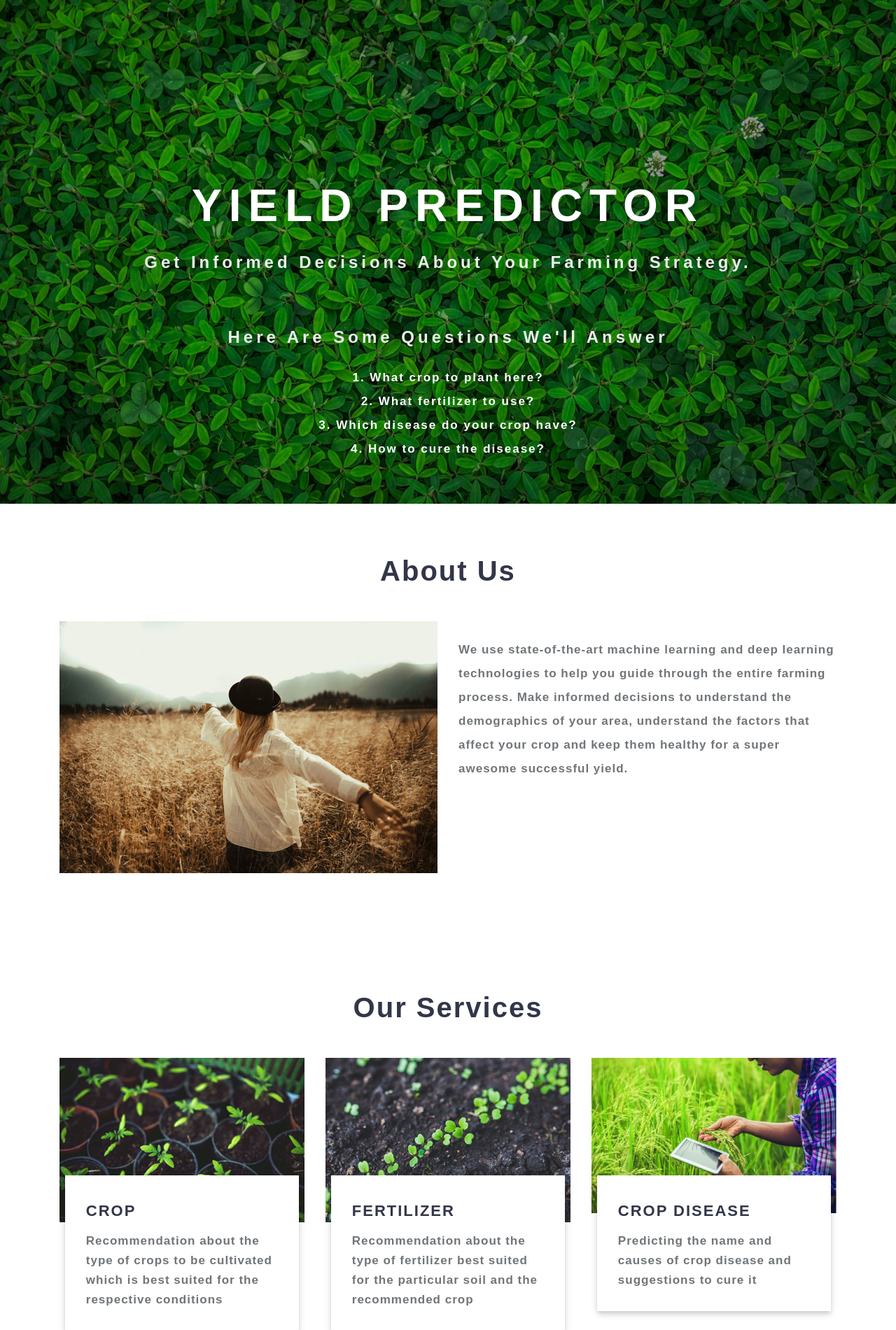
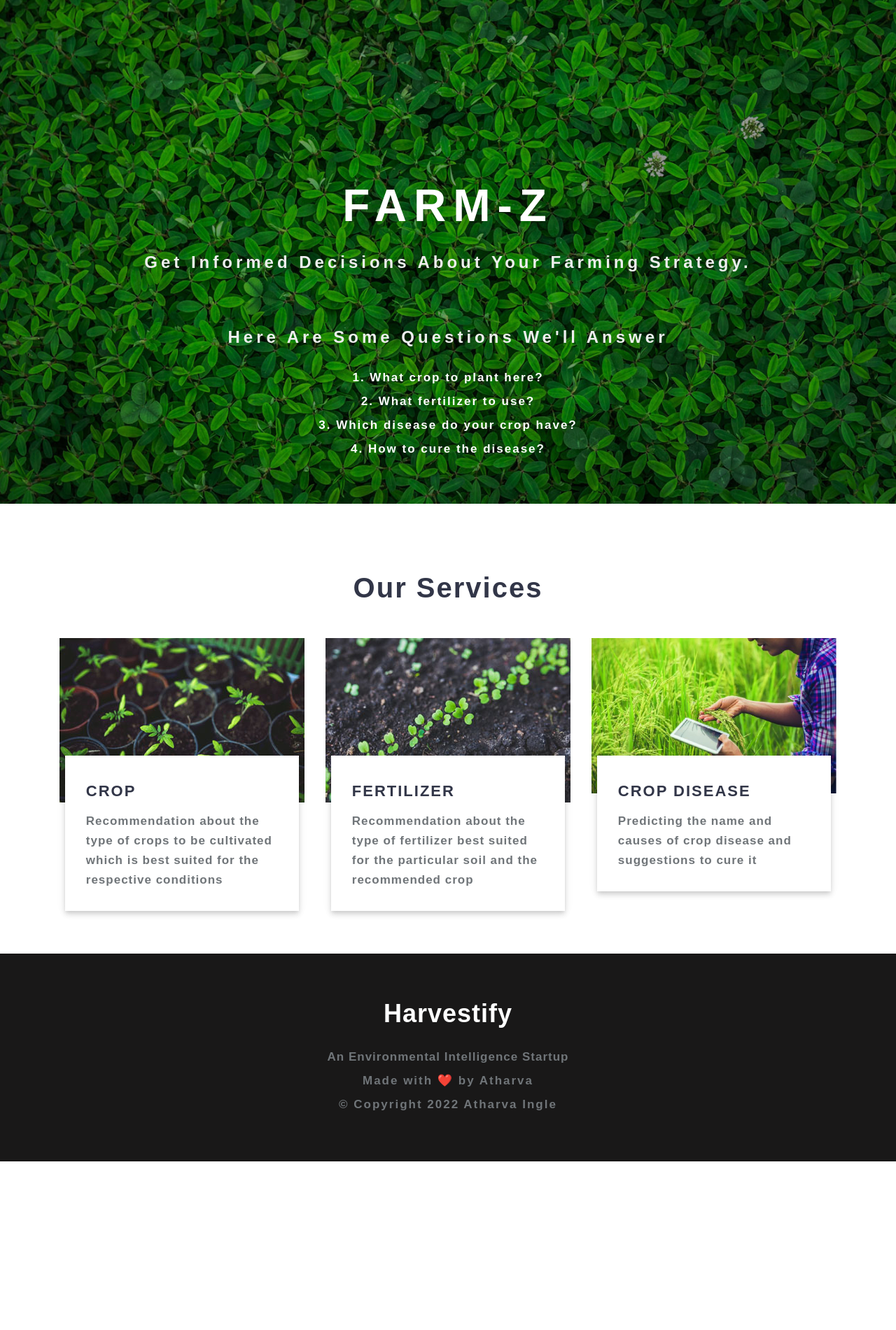
Before and after one commit to vinayredkar/25_Value-plus-plus, a Flask app: page / in a window 1280 px wide. Shown: the part 56-1957 px from the top of the page at 70% size. After the commit the page ends 1716 px from the top, so only its background shows below. Run offline with Flask 2, Linux system fonts and the light colour scheme; parts of the project's set-up code (start-up, migrations or seed data) failed here and were passed over; some libraries are stand-ins or nearby versions; some web fonts are replaced.

Commit message:
Update index.html

```diff
--- a/templates/index.html
+++ b/templates/index.html
@@ -9,7 +9,7 @@
 					<div class="overlay">
 						<div class="container">
 							<div class="w3layouts-banner-info text-center">
-								<h3 class="text-wh">Yield Predictor</h3>
+								<h3 class="text-wh">Farm-Z</h3>
 								<h4 class="text-wh mx-auto my-4"><b>Get informed decisions about your farming strategy.</b></h4>
 								<br>
 								<h4 class="text-wh mx-auto my-4"><strong> Here are some questions we'll answer</strong></h4>
@@ -27,24 +27,7 @@
 <!-- //banner -->
 
 <!-- core values -->
-<section class="core-value py-5">
-	<div class="container py-md-4">
-		<h3 class="heading mb-sm-5 mb-4 text-center"> About Us</h3>
-		<div class="row core-grids">
-			<div class="col-lg-6 core-left">
-				<img src="{{ url_for('static', filename='images/core.jpg') }}" class="img-fluid" alt="" />
-			</div>
-			<div class="col-lg-6 core-right">
-				<h3 class="mt-4"></h3>
-				<p class="mt-3">We use state-of-the-art machine learning and deep learning technologies to help you
-					guide through
-					the entire farming process. Make informed decisions to understand the demographics of your area,
-					understand the
-					factors that affect your crop and keep them healthy for a super awesome successful yield.</p>
-			</div>
-		</div>
-	</div>
-</section>
+
 <!-- //core values -->
 
 <!-- Products & Services -->
@@ -89,6 +72,21 @@
 		</div>
 	</div>
 </section>
+<!-- //Products & Services -->
+
+
+<!-- Creating custom grid and hover effect
+<section>
+<div class="col-lg-3 col-md-4 col-sm-6 col-xs-12">
+    <div class="hovereffect">
+        <img class="img-responsive" src="images/s2.jpg" alt="">
+        <div class="overlay">
+           <h2>Hover effect 1</h2>
+           <a class="info" href="#">link here</a>
+        </div>
+    </div>
+</div> -->
+
 </html>
 
 {% endblock %}
```
